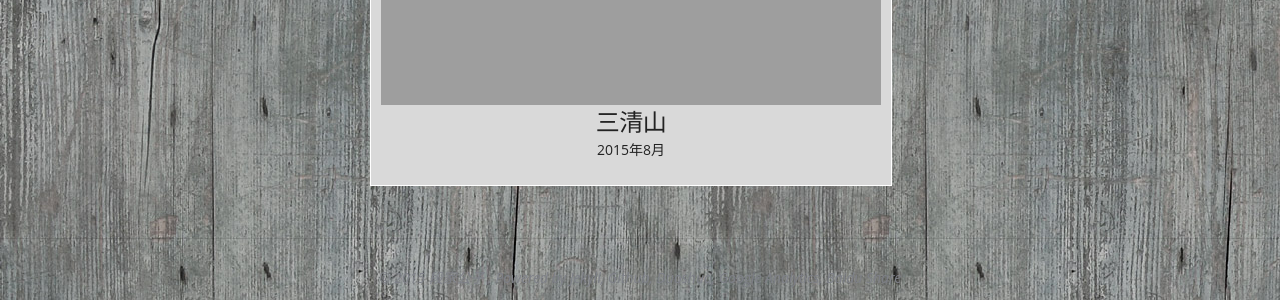
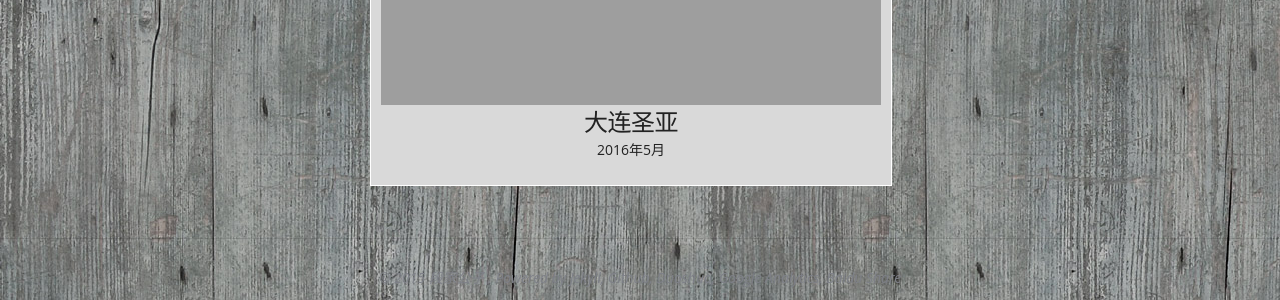
Before and after one commit to 1oscar/1oscar.github.io, a Jekyll site: the page photos/index.html, which Jekyll copies as it is, in a window 1280 px wide. Shown: the part 1259-1559 px from the top of the page. Built offline with Jekyll 4.4.1, drawn with Linux system fonts in a browser that asks for light colours; some web fonts are replaced; Markdown is read by kramdown in place of the engine named in the settings; comment, search, counter and statistics services are not loaded.

Commit message:
add photos

```diff
--- a/photos/index.html
+++ b/photos/index.html
@@ -196,12 +196,12 @@ list-style:none;
 
         <div class="box15" align="center">
         <li>
-        <a  class="gallery-link" rel="winterspyre " href="sanqingshan" ><img src="https://1oscar.github.io/photos/sanqingshan/DSC_3280.jpg" class="thumbnail" width="500" height="250">
-                    <div>
-        <h3 class="desc"r>三清山</h3>
+        <a  class="gallery-link" rel="winterspyre " href="dalian" ><img src="https://1oscar.github.io/photos/Dalian/滨海路上往下照.jpg" class="thumbnail" width="500" height="250">
+        <div>
+        <h3 class="desc"r>大连圣亚</h3>
         </div>
         <span>
-        2015年8月
+        2016年5月
         </span>
         </a>
         </li>
```
Also changed, not shown: 2 other files.
